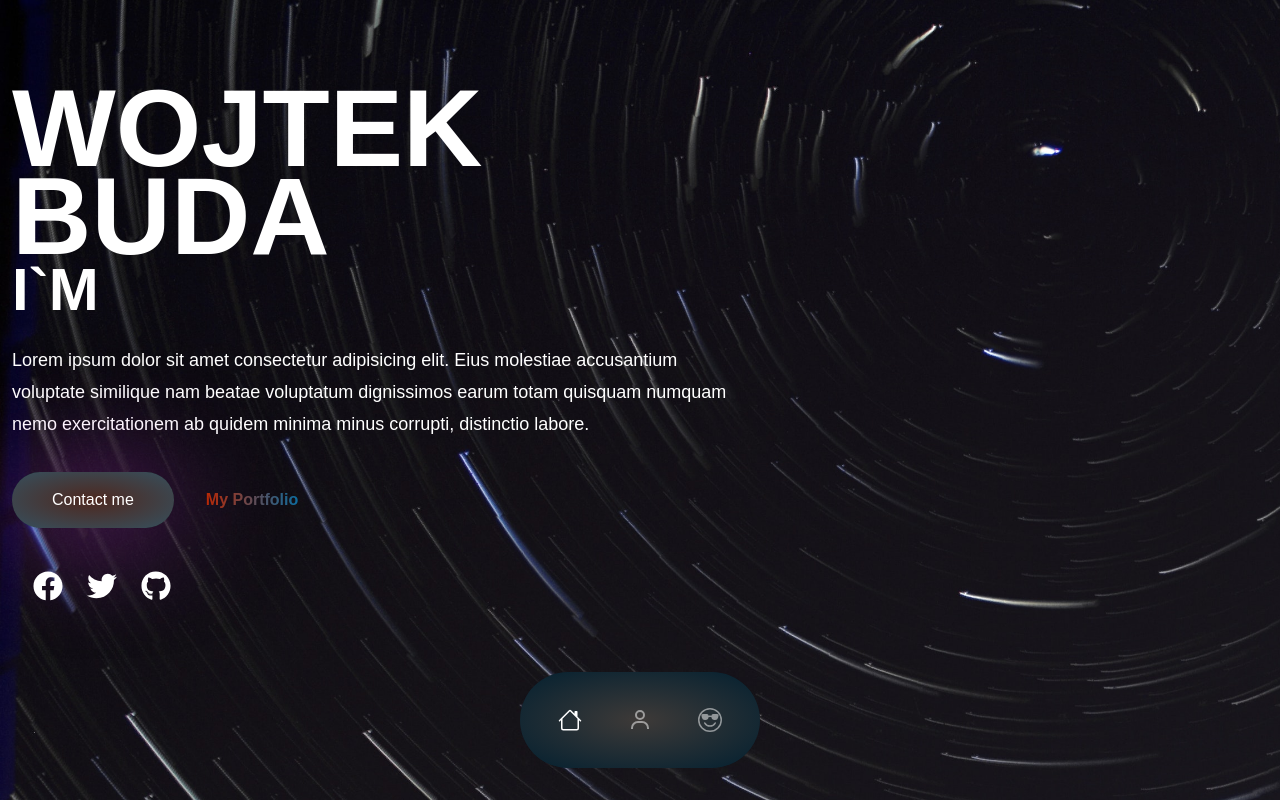
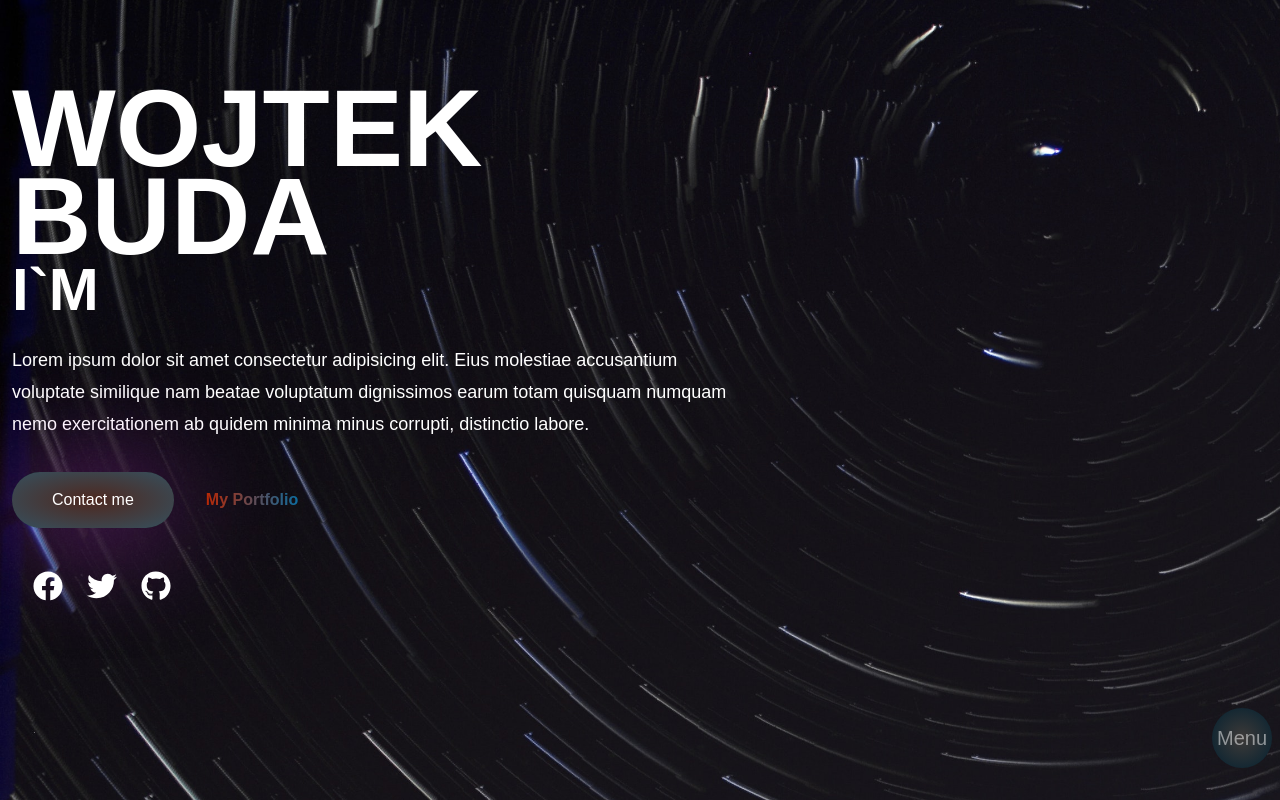
Before and after one commit to WojciechBuda/my-intro, a React (Vite) app: page / in a window 1280 px wide. Shown: the top 800 px of the page. Built offline with nearby package versions, Linux system fonts and the light colour scheme; a web font is replaced by a local one.

Commit message:
Styling updated- menu

```diff
--- a/src/components/Nav.jsx
+++ b/src/components/Nav.jsx
@@ -1,13 +1,35 @@
 import { BiUser } from "react-icons/bi";
 import { BsHouse, BsEmojiSunglasses } from "react-icons/bs";
+import { useState } from "react";
 
 import { Link } from "react-scroll";
 
 const Nav = () => {
+  const [isOpen, setIsOpen] = useState(false);
+
+  // Function to toggle the navbar
+  const toggleNavbar = () => {
+    setIsOpen(!isOpen);
+  };
+
   return (
-    <nav className="fixed bottom-2 lg:bottom-8 w-full overflow-hidden z-30">
+    <div>
+      {/* Navbar Button */}
+      <button
+        className="fixed bottom-2 lg:bottom-8 right-2 z-40 bg-nav h-[60px] w-[60px] rounded-full flex items-center justify-center text-white/50 text-xl"
+        onClick={toggleNavbar}
+      >
+        {isOpen ? "Menu" : "Menu"}
+      </button>
+
+      {/* Hidden Navbar */}
+      <nav
+        className={`fixed bottom-2 lg:bottom-8 w-full overflow-hidden z-30 ${
+          isOpen ? "h-[96px]" : "h-0" // Toggle the height based on isOpen state
+        } duration-300 ease-in-out`}
+      >
         <div className="container mx-auto">
-        <div className="rounded-full w-full bg-nav h-[96px] backdrop-blur-2xl rounder-full max-w-[240px] mx-auto px-5 flex justify-between items-center text-2xl text-white/50">
+          <div className="rounded-full w-full bg-nav backdrop-blur-2xl rounder-full max-w-[240px] mx-auto px-5 flex justify-between items-center text-2xl text-white/50">
             <Link
               to="home"
               activeClass="active"
@@ -38,6 +60,7 @@ const Nav = () => {
           </div>
         </div>
       </nav>
+    </div>
   );
 };
 
```
Lines whose indentation alone changed are shown as unchanged.
